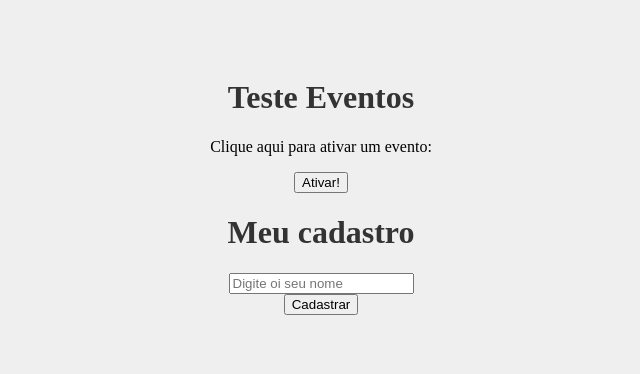
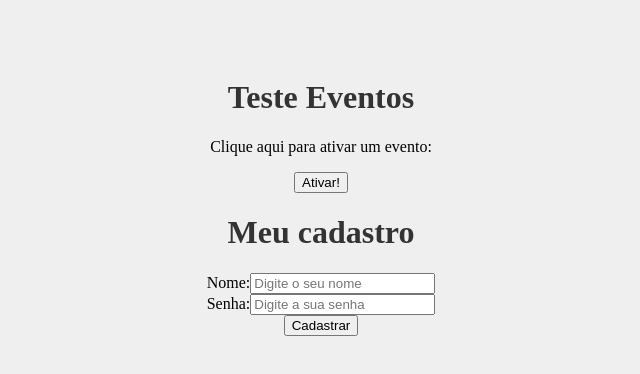
Before and after one commit to Pedroanjoss/React, a React (Create React App) app in the folder Introducao React/introducao/: page / in a window 1280 px wide. Shown: the top 374 px of the page, without its empty margins (319-959 px from the left). Built offline with nearby package versions, Linux system fonts and the light colour scheme.

Commit message:
useState

```diff
--- a/Introducao React/introducao/src/components/Form.js
+++ b/Introducao React/introducao/src/components/Form.js
@@ -1,15 +1,26 @@
+import React, { useState } from 'react';
+
 function Form() {
     function cadastrarUsuario(e) {
         e.preventDefault()
-        console.log('cadastrou o usuario')
+        console.log(`Usuario ${name} foi cadastrado com a senha:${password}`)
+
     }
+
+    const [name, setName] = useState()
+    const [password, setPassword] = useState()
 
     return(
         <div>
             <h1>Meu cadastro</h1>
             <form onSubmit={cadastrarUsuario}>
                 <div>
-                    <input type="text" placeholder="Digite oi seu nome"></input>
+                    <label htmlFor="name">Nome:</label>
+                    <input type="text" id="name" name="name" placeholder="Digite o seu nome" onChange={(e)=> setName(e.target.value)}></input>
+                </div>
+                <div>
+                <label htmlFor="password">Senha:</label>
+                    <input type="password" id="password" name="password" placeholder="Digite a sua senha" onChange={(e)=> setPassword(e.target.value)}></input>
                 </div>
                 <div>
                     <input type="submit" value="Cadastrar"></input>
```
